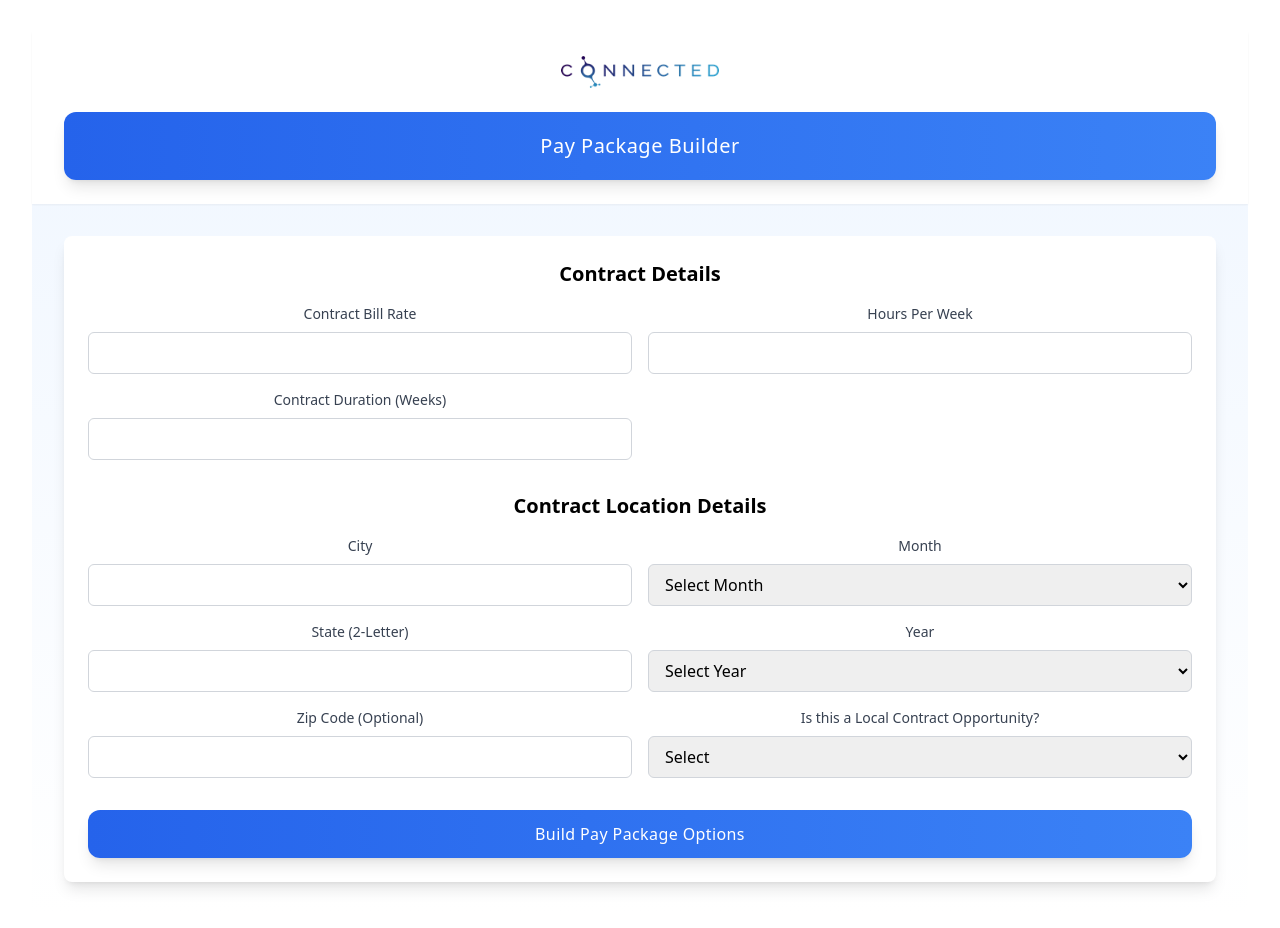
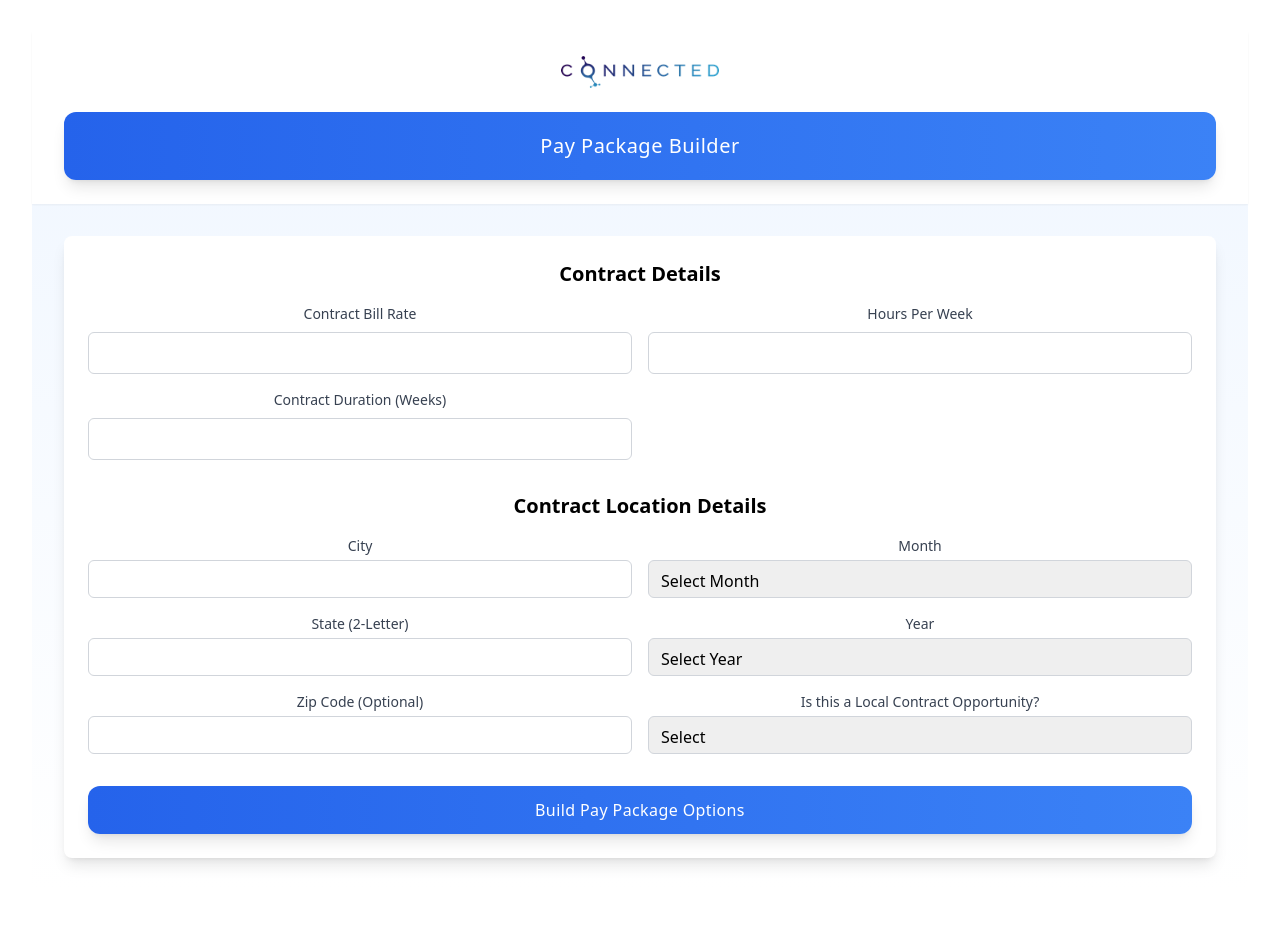
Before and after one commit to JonahRader/Pay-Package-Calculator, a React (Vite) app in the folder connected-pay-calculator/: page / in a window 1280 px wide. Shown: the top 928 px of the page. Built offline with nearby package versions, Linux system fonts and the light colour scheme.

Commit message:
Fix field size consistency for form inputs and selects

```diff
--- a/connected-pay-calculator/src/components/ContractDetailsForm.tsx
+++ b/connected-pay-calculator/src/components/ContractDetailsForm.tsx
@@ -195,14 +195,16 @@ export default function ContractDetailsForm() {
           </div>
         </div>
 
-        {/* Contract Location Details Section - Updated layout for perfect alignment */}
+        {/* Contract Location Details Section */}
         <div>
           <h2 className="text-xl font-semibold mb-4">Contract Location Details</h2>
-          <div className="grid grid-cols-1 md:grid-cols-2 gap-x-4 gap-y-4">
-            {/* Left Column - City, State, Zip */}
-            <div className="flex flex-col space-y-4">
-              <div className="space-y-2">
-                <label htmlFor="city" className="block text-sm font-medium text-gray-700">
+
+          {/* Use grid with explicit column sizing and styling */}
+          <div className="grid grid-cols-2 gap-4" style={{ gridTemplateColumns: "1fr 1fr" }}>
+
+            {/* City Field */}
+            <div className="field-container">
+              <label htmlFor="city" className="block text-sm font-medium text-gray-700 mb-1">
                 City
               </label>
               <input
@@ -211,13 +213,35 @@ export default function ContractDetailsForm() {
                 name="city"
                 value={formData.city}
                 onChange={handleChange}
-                  className="w-full px-3 py-2 border border-gray-300 rounded-md"
+                className="w-full px-3 py-2 border border-gray-300 rounded-md h-[38px]"
                 required
               />
             </div>
 
-              <div className="space-y-2">
-                <label htmlFor="state" className="block text-sm font-medium text-gray-700">
+            {/* Month Field - exact same styling as inputs */}
+            <div className="field-container">
+              <label htmlFor="month" className="block text-sm font-medium text-gray-700 mb-1">
+                Month
+              </label>
+              <select
+                id="month"
+                name="month"
+                value={formData.month}
+                onChange={handleChange}
+                className="w-full px-3 py-2 border border-gray-300 rounded-md h-[38px] appearance-none"
+                style={{ WebkitAppearance: "none" }}
+                required
+              >
+                <option value="">Select Month</option>
+                {months.map(month => (
+                  <option key={month} value={month}>{month}</option>
+                ))}
+              </select>
+            </div>
+
+            {/* State Field */}
+            <div className="field-container">
+              <label htmlFor="state" className="block text-sm font-medium text-gray-700 mb-1">
                 State (2-Letter)
               </label>
               <input
@@ -227,49 +251,14 @@ export default function ContractDetailsForm() {
                 value={formData.state.toUpperCase()}
                 onChange={handleChange}
                 maxLength={2}
-                  className="w-full px-3 py-2 border border-gray-300 rounded-md uppercase"
+                className="w-full px-3 py-2 border border-gray-300 rounded-md h-[38px]"
                 required
               />
             </div>
 
-              <div className="space-y-2">
-                <label htmlFor="zipCode" className="block text-sm font-medium text-gray-700">
-                  Zip Code (Optional)
-                </label>
-                <input
-                  type="text"
-                  id="zipCode"
-                  name="zipCode"
-                  value={formData.zipCode}
-                  onChange={handleChange}
-                  className="w-full px-3 py-2 border border-gray-300 rounded-md"
-                />
-              </div>
-            </div>
-
-            {/* Right Column - Month, Year, Local Contract */}
-            <div className="flex flex-col space-y-4">
-              <div className="space-y-2">
-                <label htmlFor="month" className="block text-sm font-medium text-gray-700">
-                  Month
-                </label>
-                <select
-                  id="month"
-                  name="month"
-                  value={formData.month}
-                  onChange={handleChange}
-                  className="w-full px-3 py-2 border border-gray-300 rounded-md"
-                  required
-                >
-                  <option value="">Select Month</option>
-                  {months.map(month => (
-                    <option key={month} value={month}>{month}</option>
-                  ))}
-                </select>
-              </div>
-
-              <div className="space-y-2 mt-[2px]">
-                <label htmlFor="year" className="block text-sm font-medium text-gray-700">
+            {/* Year Field - exact same styling as inputs */}
+            <div className="field-container">
+              <label htmlFor="year" className="block text-sm font-medium text-gray-700 mb-1">
                 Year
               </label>
               <select
@@ -277,7 +266,8 @@ export default function ContractDetailsForm() {
                 name="year"
                 value={formData.year}
                 onChange={handleChange}
-                  className="w-full px-3 py-2 border border-gray-300 rounded-md"
+                className="w-full px-3 py-2 border border-gray-300 rounded-md h-[38px] appearance-none"
+                style={{ WebkitAppearance: "none" }}
                 required
               >
                 <option value="">Select Year</option>
@@ -287,8 +277,24 @@ export default function ContractDetailsForm() {
               </select>
             </div>
 
-              <div className="space-y-2 mt-[2px]">
-                <label htmlFor="isLocalContract" className="block text-sm font-medium text-gray-700">
+            {/* Zip Code Field */}
+            <div className="field-container">
+              <label htmlFor="zipCode" className="block text-sm font-medium text-gray-700 mb-1">
+                Zip Code (Optional)
+              </label>
+              <input
+                type="text"
+                id="zipCode"
+                name="zipCode"
+                value={formData.zipCode}
+                onChange={handleChange}
+                className="w-full px-3 py-2 border border-gray-300 rounded-md h-[38px]"
+              />
+            </div>
+
+            {/* Local Contract Field - exact same styling as inputs */}
+            <div className="field-container">
+              <label htmlFor="isLocalContract" className="block text-sm font-medium text-gray-700 mb-1">
                 Is this a Local Contract Opportunity?
               </label>
               <select
@@ -296,17 +302,14 @@ export default function ContractDetailsForm() {
                 name="isLocalContract"
                 value={formData.isLocalContract}
                 onChange={handleChange}
-                  className="w-full px-3 py-2 border border-gray-300 rounded-md"
+                className="w-full px-3 py-2 border border-gray-300 rounded-md h-[38px] appearance-none"
+                style={{ WebkitAppearance: "none" }}
                 required
               >
                 <option value="">Select</option>
                 <option value="Yes">Yes</option>
                 <option value="No">No</option>
               </select>
-                {validationErrors.isLocalContract && (
-                  <p className="text-sm text-red-600">{validationErrors.isLocalContract}</p>
-                )}
-              </div>
             </div>
           </div>
         </div>
```
Lines whose indentation alone changed are shown as unchanged.
